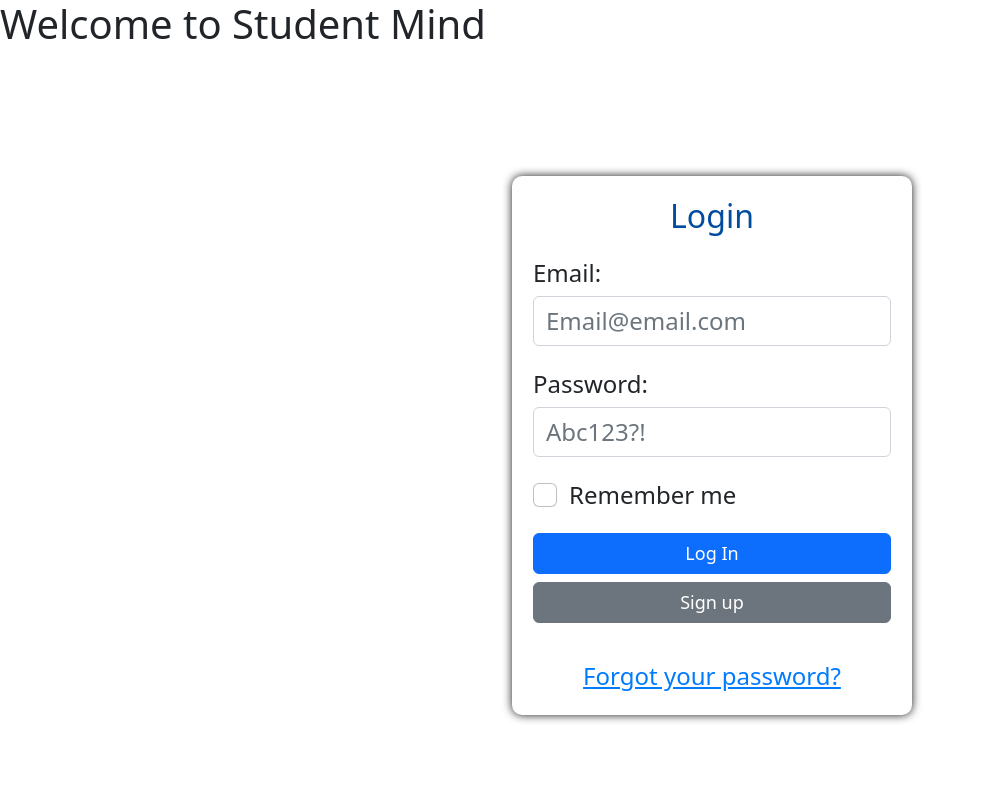
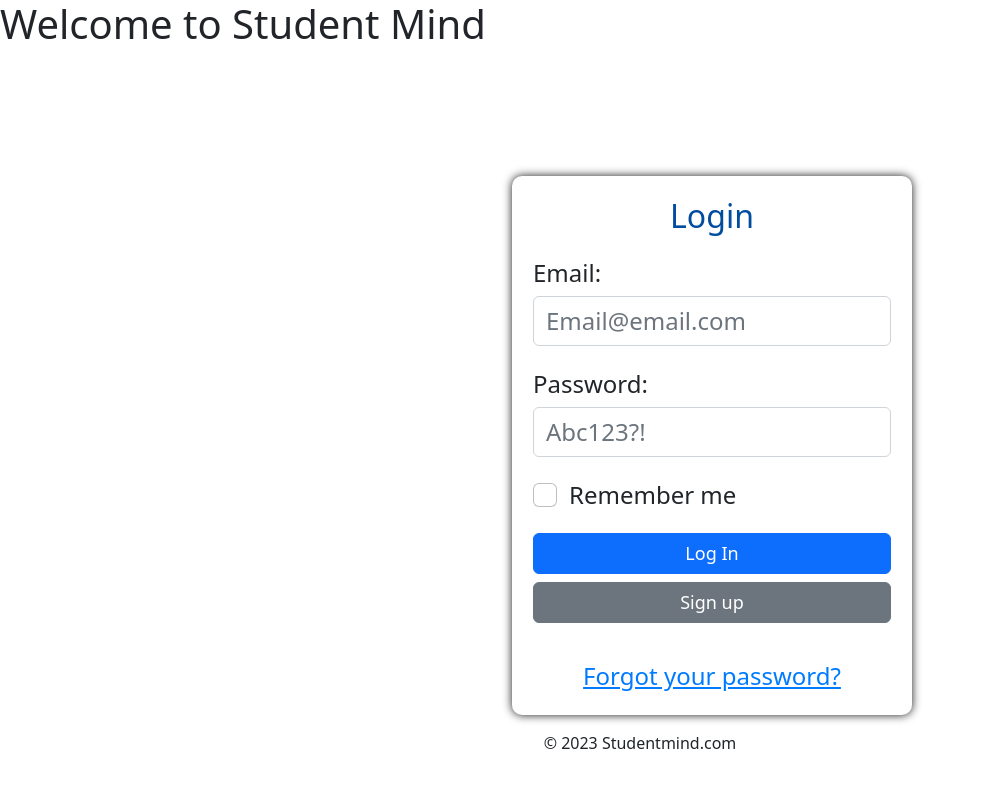
Before and after one commit to Dame2Dolla/TechyDev, a React (Create React App) app in the folder my-app/: page / in a window 1280 px wide. Shown: the top 788 px of the page, without its empty margins (0-981 px from the left). Built offline with nearby package versions, Linux system fonts and the light colour scheme.

Commit message:
Footer Component
Implementation of the Footer component. Added the option of using fontAwesome, in case the business will require to add social media pages for marketing purposes.

```diff
--- a/my-app/package.json
+++ b/my-app/package.json
@@ -3,6 +3,11 @@
   "version": "0.1.0",
   "private": true,
   "dependencies": {
+    "@fortawesome/fontawesome-svg-core": "^6.3.0",
+    "@fortawesome/free-brands-svg-icons": "^6.3.0",
+    "@fortawesome/free-regular-svg-icons": "^6.3.0",
+    "@fortawesome/free-solid-svg-icons": "^6.3.0",
+    "@fortawesome/react-fontawesome": "^0.2.0",
     "@testing-library/jest-dom": "^5.16.5",
     "@testing-library/react": "^13.4.0",
     "@testing-library/user-event": "^13.5.0",
--- a/my-app/src/App.js
+++ b/my-app/src/App.js
@@ -1,11 +1,13 @@
 import React from 'react';
 import LoginForm from './component/LoginForm/LoginForm';
+import Footer from './component/NavBar/Footer';
 
 function App() {
   return (
     <div className="App">
      <h1>Welcome to Student Mind</h1>
      <LoginForm/>
+     <Footer/>
     </div>
   );
 }
--- a/my-app/src/component/LoginForm/LoginForm.js
+++ b/my-app/src/component/LoginForm/LoginForm.js
@@ -55,7 +55,7 @@ const LoginForm = () => {
   };
   //UseEffect is used to pre fill the checkbox if the cookie aleary exists. This is done PreLoad.
   useEffect(() => {
-    const emailFromCookie = Cookies.get('email');
+    const emailFromCookie = Cookies.get("email");
     if (emailFromCookie) {
       setEmail(emailFromCookie);
       setRememberMe(true);
@@ -103,7 +103,7 @@ const LoginForm = () => {
             Log In
           </button>
         </form>
-          <SignupForm />
+        <SignupForm />
         <a href="/forgot-password" className="forgot-password">
           Forgot your password?
         </a>
--- /dev/null
+++ b/my-app/src/component/NavBar/Footer.js
@@ -0,0 +1,11 @@
+import React from "react";
+
+function Footer() {
+  return (
+    <footer>
+      <div className="text-center p-3 trademark">&copy; 2023 Studentmind.com</div>
+    </footer>
+  );
+}
+
+export default Footer;
```
Also changed, not shown: 1 other file (tests, documents, lock files or other folders).
